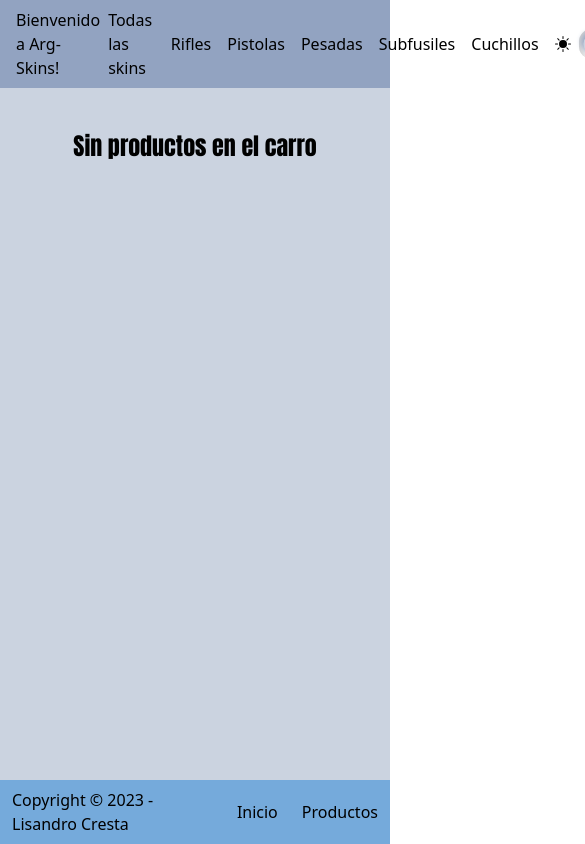
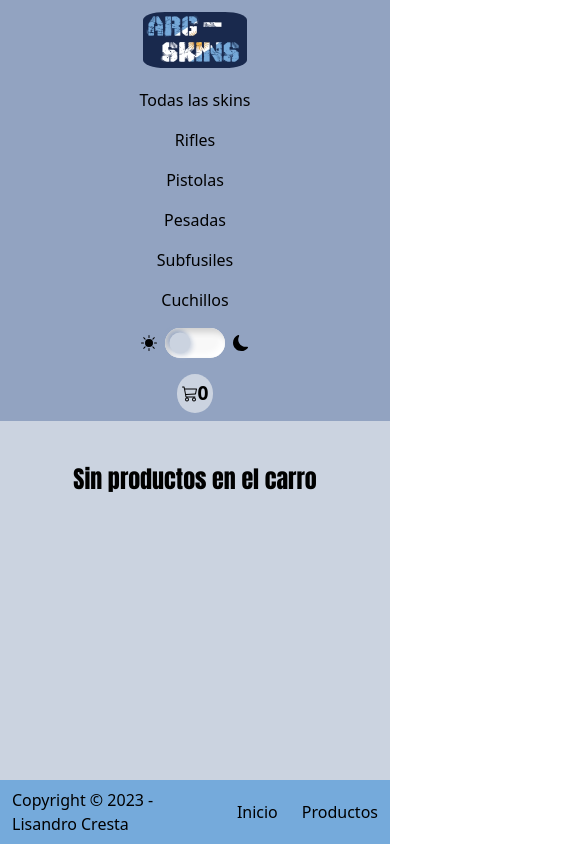
Before and after one commit to Atserc/EntregaFinalCresta, a React (Create React App) app: page /Carrito in a window 390 px wide. Shown: the top 844 px of the page, 585 px wide, since content can reach past the window. Built offline with nearby package versions, Linux system fonts and the light colour scheme.

Commit message:
v-1.0.2
- Responsive NavBar.
- Responsive Cart.
- Borrar bienvenida (sin utilidad).

```diff
--- a/src/components/Header.js
+++ b/src/components/Header.js
@@ -9,12 +9,10 @@ function Header() {
     const valorDelContexto = useContext(contexto)
 
     return (
-        <header id="header" className={valorDelContexto.dark ? "headerDark flex justify-between items-center ": "headerLight flex justify-between items-center"}>
+        <header id="header" className={valorDelContexto.dark ? "headerDark sm:flex sm:justify-between sm:items-center": "headerLight sm:flex sm:justify-between sm:items-center"}>
             <NavLink to="/">
-                <img src={imagen} alt="logo" className="logo py-3 px-2" />
+                <img src={imagen} alt="logo" className="logo py-3 px-2 mx-auto" />
             </NavLink>
-
-            <p> Bienvenido a Arg-Skins! </p>
 
             <NavBar />
         </header>
--- a/src/components/layout/Cart.js
+++ b/src/components/layout/Cart.js
@@ -31,7 +31,7 @@ function Cart({ carrito, vaciarCarrito, eliminarProducto }) {
                   Producto
                 </th>
                 <th className={borde}>Cantidad</th>
-                <th className={borde}>Precio Unitario</th>
+                <th className={`hidden md:table-cell ${borde}`}>Precio Unitario</th>
                 <th className={borde}>Precio Total</th>
                 <th className={`flex cursor-pointer ${borde}`} onClick={vaciarCarrito} >
                   <img src={CarroX} alt="vaciar carrito" />
@@ -52,7 +52,7 @@ function Cart({ carrito, vaciarCarrito, eliminarProducto }) {
                   </td>
                   <td className={borde}>{item.producto.nombre}</td>
                   <td className={borde}>{item.cant}</td>
-                  <td className={borde}>
+                  <td className={`hidden md:table-cell ${borde}`}>
                     ${item.producto.precio.toLocaleString("es-AR")}
                   </td>
                   <td className={borde}>
--- a/src/components/widgets/DarkLight.js
+++ b/src/components/widgets/DarkLight.js
@@ -12,13 +12,13 @@ function DarkLight() {
     }
 
     return (
-    <>
-        <img src={sol} className='px-2' alt="sol svg"/>
+    <div className='flex'>
+        <img src={sol} className='px-2 max-w-10 max-h-10' alt="sol svg"/>
         <div id='botonDL'>
             <div className={valorDelContexto.dark ? `toggle active` : `toggle`} onClick={clickHandler}></div>
         </div>
-        <img src={luna} className='px-2' alt="luna svg"/>
-    </>
+        <img src={luna} className='px-2 max-w-16 max-h-16' alt="luna svg"/>
+    </div>
   )
 }
 
--- a/src/components/widgets/Formulario.js
+++ b/src/components/widgets/Formulario.js
@@ -84,7 +84,7 @@ function Formulario({carrito}) {
   return (
     <form
   className={
-    valorDelContexto.cantidadTotal === 0 ? "hidden" : "grid grid-cols-4 gap-2 my-2 text-center "
+    valorDelContexto.cantidadTotal === 0 ? "hidden" : "sm:grid sm:grid-cols-4 sm:gap-2 my-2 text-center "
   }
   onSubmit={(ev) => {
     ev.preventDefault();
@@ -97,19 +97,19 @@ function Formulario({carrito}) {
     );
   }}
 >
-  <div className="flex items-center justify-center space-x-2 my-2">
+  <div className="sm:flex sm:items-center sm:justify-center sm:space-x-2 my-2 mx-2">
     <label htmlFor="nombre">Nombre:</label>
     <input required type="text" name="nombre" className={valorDelContexto.dark ? 'mx-2 bg-black' : 'mx2' }></input>
   </div>
-  <div className="flex items-center justify-center space-x-2 my-2">
+  <div className="sm:flex sm:items-center sm:justify-center space-x-2 my-2 mx-2">
     <label htmlFor="IDSteam">ID Steam:</label>
     <input required type="text" name="IDSteam" className={valorDelContexto.dark ? 'mx-2 bg-black' : 'mx2' }></input>
   </div>
-  <div className="flex items-center justify-center space-x-2 my-2">
+  <div className="sm:flex sm:items-center sm:justify-center space-x-2 my-2 mx-2">
     <label htmlFor="email">Email:</label>
     <input required type="text" name="email" className={valorDelContexto.dark ? 'mx-2 bg-black' : 'mx2' }></input>
   </div>
-  <div className="flex items-center justify-center space-x-2 my-2">
+  <div className="sm:flex sm:items-center sm:justify-center space-x-2 my-2 mx-2">
     <label htmlFor="telefono">Telefono:</label>
     <input type="text" name="telefono" className={valorDelContexto.dark ? 'mx-2 bg-black' : 'mx2' }></input>
   </div>
--- a/src/components/widgets/NavBar.js
+++ b/src/components/widgets/NavBar.js
@@ -3,37 +3,39 @@ import DarkLight from './DarkLight'
 import { NavLink } from 'react-router-dom'
 
 function NavBar() {
-    const espaciado = "py-2 px-2"
+    const tailwind = "text-center py-2 px-2"
     return (
-        <nav id="BarraNav" className="flex items-center">
+        <nav className="flex flex-col sm:flex-row sm:items-center">
 
-            <NavLink to="/Productos" className={espaciado}>
+            <NavLink to="/Productos" className={tailwind}>
                 Todas las skins
             </NavLink>
 
-            <NavLink to="/Rifles" className={espaciado}>
+            <NavLink to="/Rifles" className={tailwind}>
                 Rifles
             </NavLink>
 
-            <NavLink to="/Pistolas" className={espaciado}>
+            <NavLink to="/Pistolas" className={tailwind}>
                 Pistolas
             </NavLink>
 
-            <NavLink to="/Pesadas" className={espaciado}>
+            <NavLink to="/Pesadas" className={tailwind}>
                 Pesadas
             </NavLink>
 
-            <NavLink to="/Subfusiles" className={espaciado}>
+            <NavLink to="/Subfusiles" className={tailwind}>
                 Subfusiles
             </NavLink>
 
-            <NavLink to="/Cuchillos" className={espaciado}>
+            <NavLink to="/Cuchillos" className={tailwind}>
                 Cuchillos
             </NavLink>
 
-            <DarkLight />
+            <div className={`mx-auto ${tailwind}`}>
+                <DarkLight />
+            </div>
 
-            <NavLink to="/Carrito" className={espaciado}>
+            <NavLink to="/Carrito" className={`mx-auto ${tailwind}`}>
                 <CartWidget />
             </NavLink>
         </nav>
```
